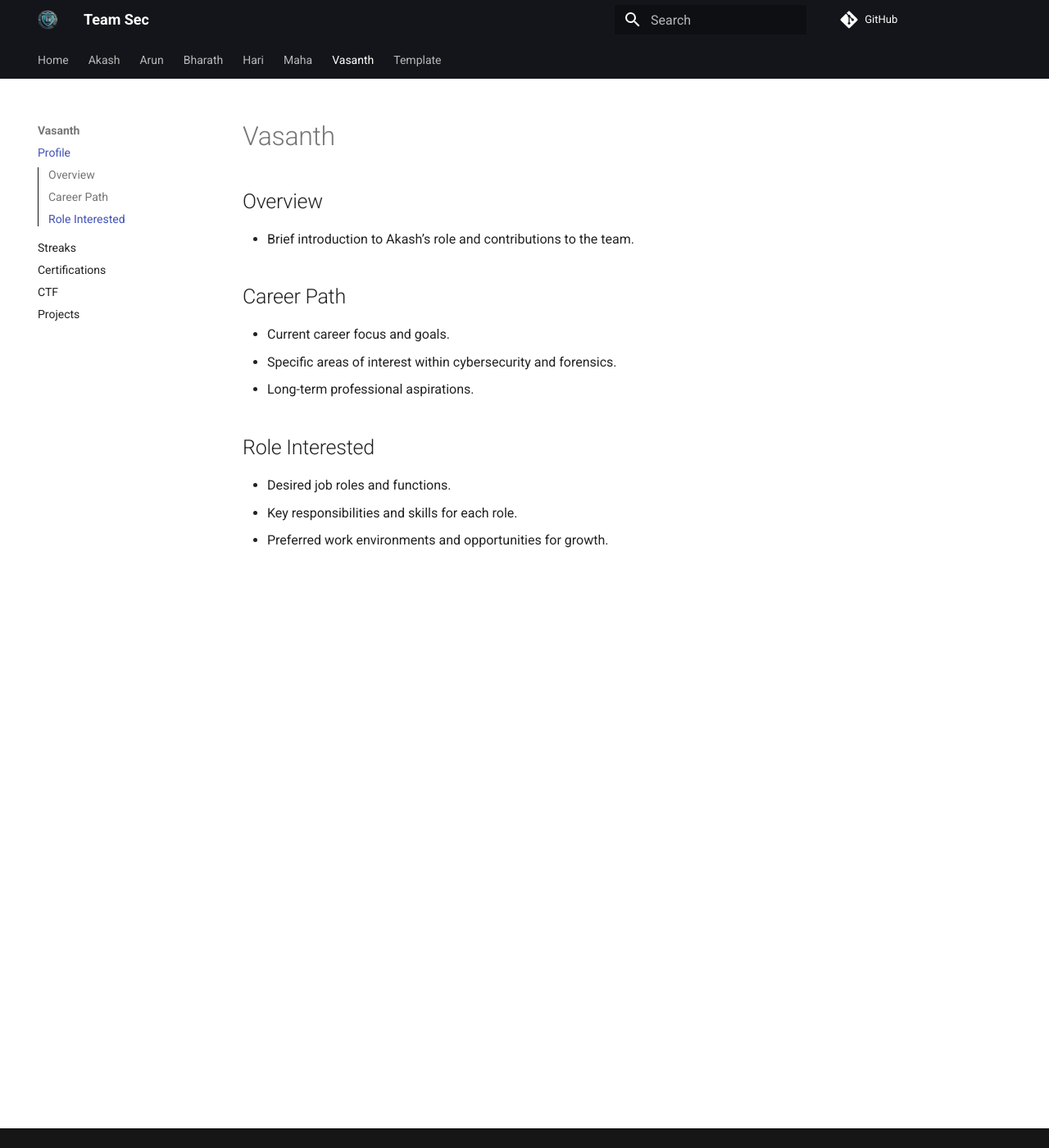
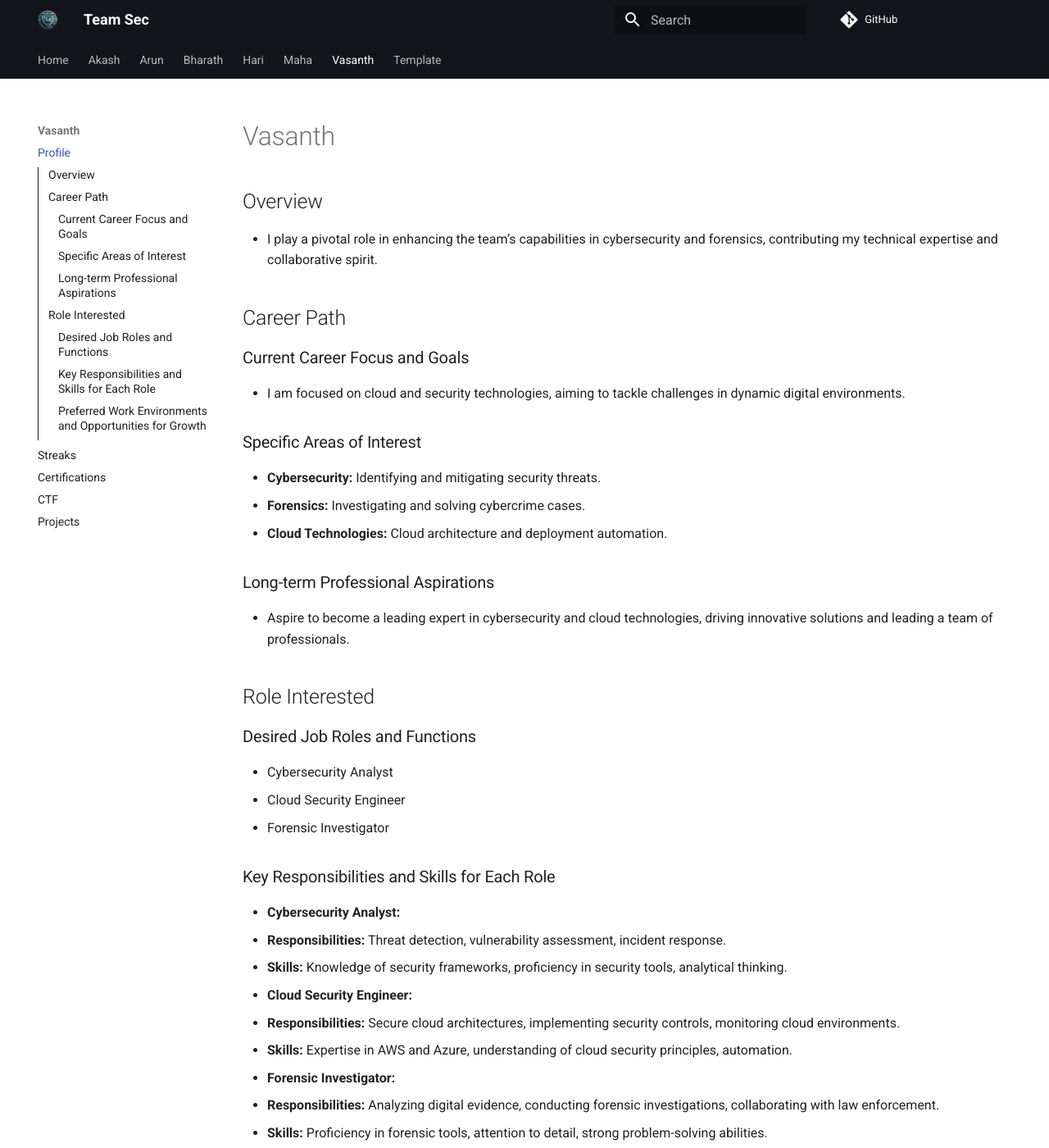
Before and after one commit to mr3xplorer/team_sec, an MkDocs documentation site: the page built from docs/Vasanth/vasanth.md, in a window 1280 px wide and 1400 px high. Shown: the whole window at 82% size. Built offline with MkDocs 1.6.1 and Material for MkDocs 9.7.7, drawn with Linux system fonts in a browser that asks for light colours; comment, search, counter and statistics services are not loaded; some of the changed text lies outside the part shown.

Commit message:
Update vasanth.md

```diff
--- a/docs/Vasanth/vasanth.md
+++ b/docs/Vasanth/vasanth.md
@@ -1,14 +1,38 @@
 # Vasanth
 
 ## Overview
-- Brief introduction to Akash’s role and contributions to the team.
+- I play a pivotal role in enhancing the team’s capabilities in cybersecurity and forensics, contributing my technical expertise and collaborative spirit.
 
 ## Career Path
-- Current career focus and goals.
-- Specific areas of interest within cybersecurity and forensics.
-- Long-term professional aspirations.
+
+### Current Career Focus and Goals
+- I am focused on cloud and security technologies, aiming to tackle challenges in dynamic digital environments.
+
+### Specific Areas of Interest
+- **Cybersecurity:** Identifying and mitigating security threats.
+- **Forensics:** Investigating and solving cybercrime cases.
+- **Cloud Technologies:** Cloud architecture and deployment automation.
+
+### Long-term Professional Aspirations
+- Aspire to become a leading expert in cybersecurity and cloud technologies, driving innovative solutions and leading a team of professionals.
 
 ## Role Interested
-- Desired job roles and functions.
-- Key responsibilities and skills for each role.
-- Preferred work environments and opportunities for growth.
+
+### Desired Job Roles and Functions
+- Cybersecurity Analyst
+- Cloud Security Engineer
+- Forensic Investigator
+
+### Key Responsibilities and Skills for Each Role
+- **Cybersecurity Analyst:**
+  - **Responsibilities:** Threat detection, vulnerability assessment, incident response.
+  - **Skills:** Knowledge of security frameworks, proficiency in security tools, analytical thinking.
+- **Cloud Security Engineer:**
+  - **Responsibilities:** Secure cloud architectures, implementing security controls, monitoring cloud environments.
+  - **Skills:** Expertise in AWS and Azure, understanding of cloud security principles, automation.
+- **Forensic Investigator:**
+  - **Responsibilities:** Analyzing digital evidence, conducting forensic investigations, collaborating with law enforcement.
+  - **Skills:** Proficiency in forensic tools, attention to detail, strong problem-solving abilities.
+
+### Preferred Work Environments and Opportunities for Growth
+- Prefer dynamic and collaborative environments with opportunities for professional development, access to cutting-edge technologies, and a supportive team culture.
```
